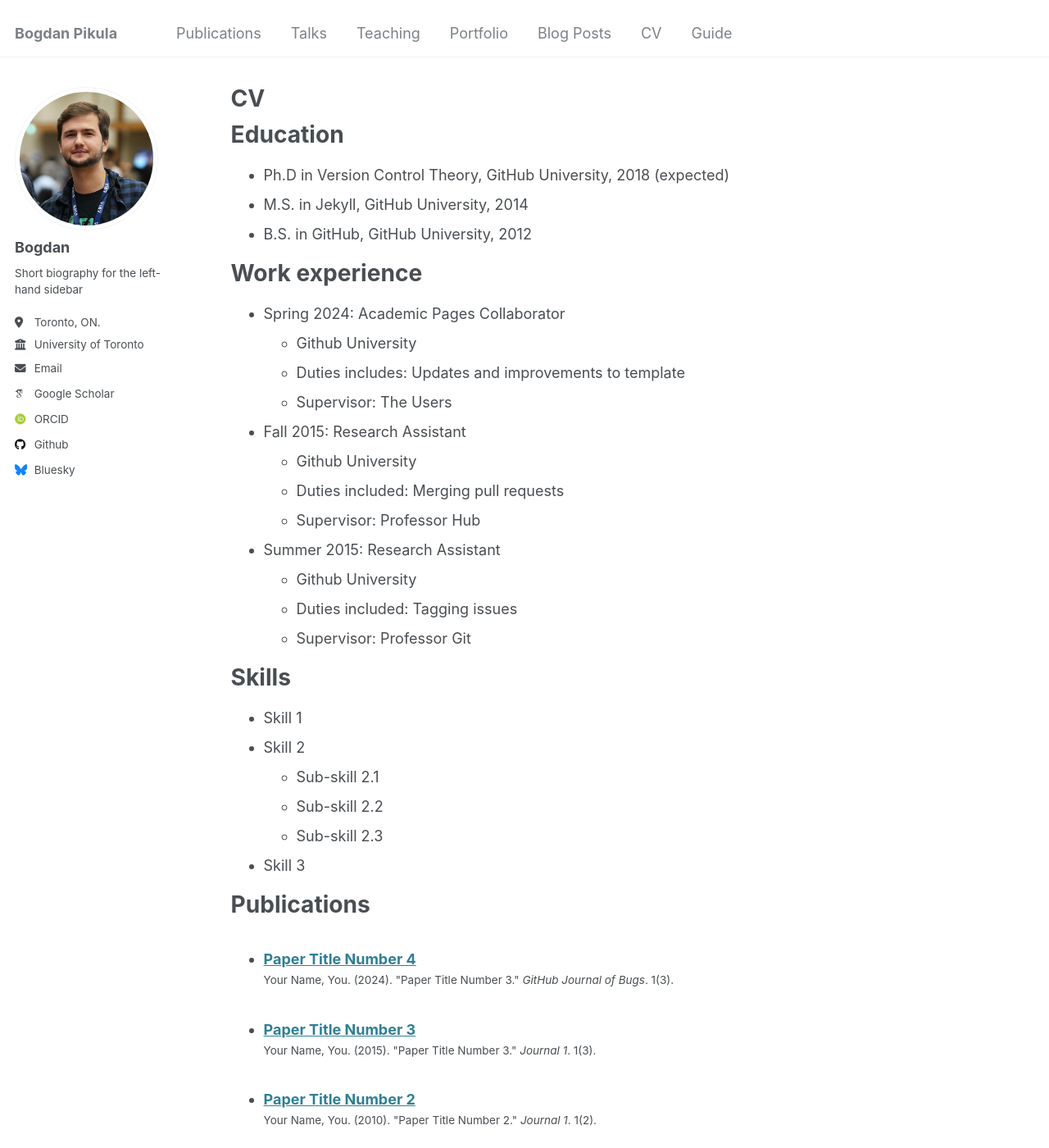
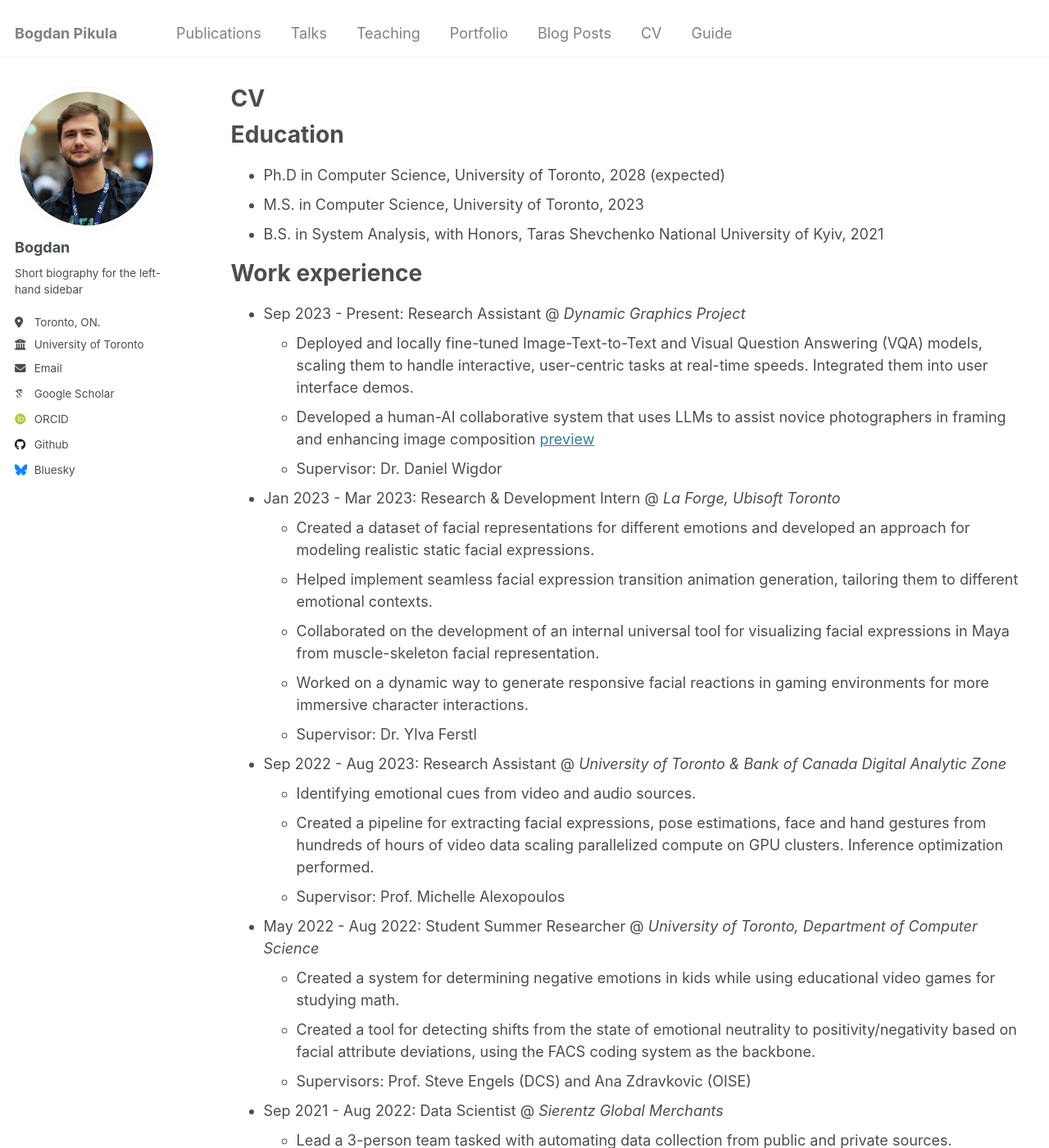
Before and after one commit to bogdan-pikula/bogdan-pikula.github.io, a Jekyll site: the page built from _pages/cv.md, in a window 1280 px wide and 1400 px high. Shown: the whole window at 82% size. Built offline with Jekyll 4.4.1, drawn with Linux system fonts in a browser that asks for light colours; some web fonts are replaced; some of the changed text lies outside the part shown.

Commit message:
added CV elements

```diff
--- a/_pages/cv.md
+++ b/_pages/cv.md
@@ -11,35 +11,56 @@ redirect_from:
 
 Education
 ======
-* Ph.D in Version Control Theory, GitHub University, 2018 (expected)
-* M.S. in Jekyll, GitHub University, 2014
-* B.S. in GitHub, GitHub University, 2012
+* Ph.D in Computer Science, University of Toronto, 2028 (expected)
+* M.S. in Computer Science, University of Toronto, 2023
+* B.S. in System Analysis, with Honors, Taras Shevchenko National University of Kyiv, 2021
 
 Work experience
 ======
-* Spring 2024: Academic Pages Collaborator
-  * Github University
-  * Duties includes: Updates and improvements to template
-  * Supervisor: The Users
+* Sep 2023 - Present: Research Assistant @ *Dynamic Graphics Project*
+  * Deployed and locally fine-tuned Image-Text-to-Text and Visual Question Answering (VQA) models, scaling them to handle interactive, user-centric tasks at real-time speeds. Integrated them into user interface demos.
+  * Developed a human-AI collaborative system that uses LLMs to assist novice photographers in framing and enhancing image composition [preview](https://drive.google.com/file/d/1di0v8UHQn5MShDxBtT3nSdgwYIMjdMli/view?usp=sharing)
+  * Supervisor: Dr. Daniel Wigdor
 
-* Fall 2015: Research Assistant
-  * Github University
-  * Duties included: Merging pull requests
-  * Supervisor: Professor Hub
+* Jan 2023 - Mar 2023: Research & Development Intern @ *La Forge, Ubisoft Toronto*
+  * Created a dataset of facial representations for different emotions and developed an approach for modeling realistic static facial expressions.
+  * Helped implement seamless facial expression transition animation generation, tailoring them to different emotional contexts.
+  * Collaborated on the development of an internal universal tool for visualizing facial expressions in Maya from muscle-skeleton facial representation.
+  * Worked on a dynamic way to generate responsive facial reactions in gaming environments for more immersive character interactions.
+  * Supervisor: Dr. Ylva Ferstl
 
-* Summer 2015: Research Assistant
-  * Github University
-  * Duties included: Tagging issues
-  * Supervisor: Professor Git
+* Sep 2022 - Aug 2023: Research Assistant @ *University of Toronto & Bank of Canada Digital Analytic Zone*
+  * Identifying emotional cues from video and audio sources.
+  * Created a pipeline for extracting facial expressions, pose estimations, face and hand gestures from hundreds of hours of video data scaling parallelized compute on GPU clusters. Inference optimization performed.
+  * Supervisor: Prof. Michelle Alexopoulos
+
+* May 2022 - Aug 2022: Student Summer Researcher @ *University of Toronto, Department of Computer Science*
+  * Created a system for determining negative emotions in kids while using educational video games for studying math.
+  * Created a tool for detecting shifts from the state of emotional neutrality to positivity/negativity based on facial attribute deviations, using the FACS coding system as the backbone.
+  * Supervisors: Prof. Steve Engels (DCS) and Ana Zdravkovic (OISE)
+
+* Sep 2021 - Aug 2022: Data Scientist @ *Sierentz Global Merchants*
+  * Lead a 3-person team tasked with automating data collection from public and private sources.
+  * Automated acquisition, processing, and storing data on a PostgreSQL DB using AWS.
+  * Analyzed the data and built statistical models for supply / demand forecasting, as well as other agricultural indicators.
+  * Developed the back-end for a webtool used by Ags traders at Sierentz North America that improved access to historical and new data, its accuracy, and auditability.
+  * Improved the process of calculating the logistics of connecting grain silos with major Ukrainian seaports by means of transport by rail network or by means of boats or trucks.
+  * Supervisor: Andrea Massetti
+
 
 Skills
 ======
-* Skill 1
-* Skill 2
-  * Sub-skill 2.1
-  * Sub-skill 2.2
-  * Sub-skill 2.3
-* Skill 3
+* Languages: Python, C, CUDA, C++, SQL, js
+* Machine Learning:
+  * Deep Learning,
+  * Computer Vision,
+  * Time Series,
+  * Facial Attribute Generation,
+  * Visualization,
+  * UI Understanding.
+* Frameworks: PyTorch, TensorFlow, PyG, transformers, NumPy, Pandas, Sklearn, LightGBM, Matplotlib, JAX, ReactJS.
+* Tools: Git, Databricks, WandB, Linux, Bash, LaTex, AWS, cuDNN, Gradio, Heroku.
+* Databases: PostgreSQL, MongoDB, MySQL.
 
 Publications
 ======
@@ -61,4 +82,9 @@ Teaching
 
 Service and leadership
 ======
-* Currently signed in to 43 different slack teams
+* **[DGP Academy](https://www.dgp.toronto.edu/dgp-academy/). March 2024**
+A week-long outreach event hosted by DGP for high schoolers to get a glimpse of what research is like. Held a 3-day workshop on mesh simplification and computational fabrication.
+* **[CSGSBS](https://www.cs.toronto.edu/csgsbs/about/). Sep 2022 - Dec 2024**
+Helped organize events, delegated council meetings, and addressed students' concerns. Helped to establish a union office / lounge for graduate students.
+* **[UofT summer research program for Ukrainians](https://www.utm.utoronto.ca/registrar/ukraine/). Feb 2023 - Apr 2023**
+Interviewed candidates as an admission board member for the University of Toronto Summer Program for Students from Ukraine. The process included reviewing resumes and motivation letters, as well as conducting interviews to assess experience, technical strength, and research potential.
```
Also changed, not shown: _pages/about.md (+1 -1 lines).
